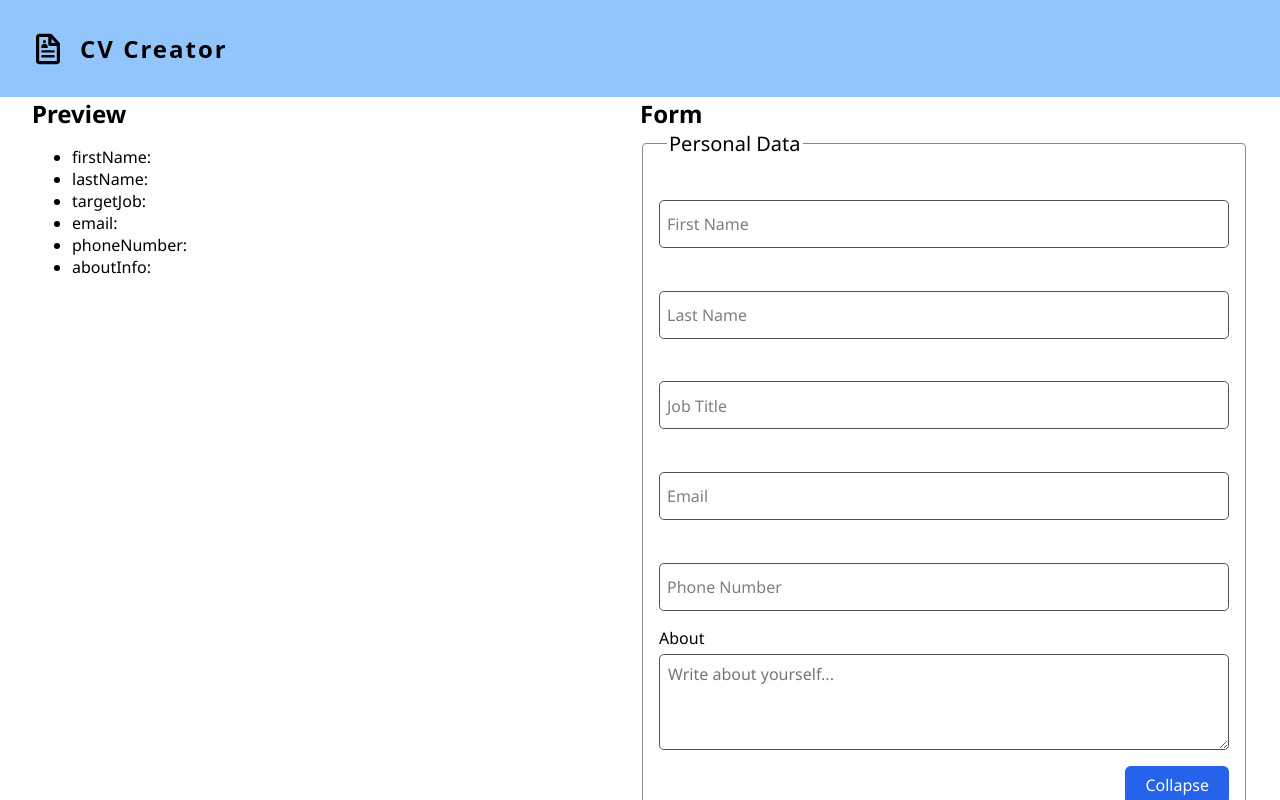
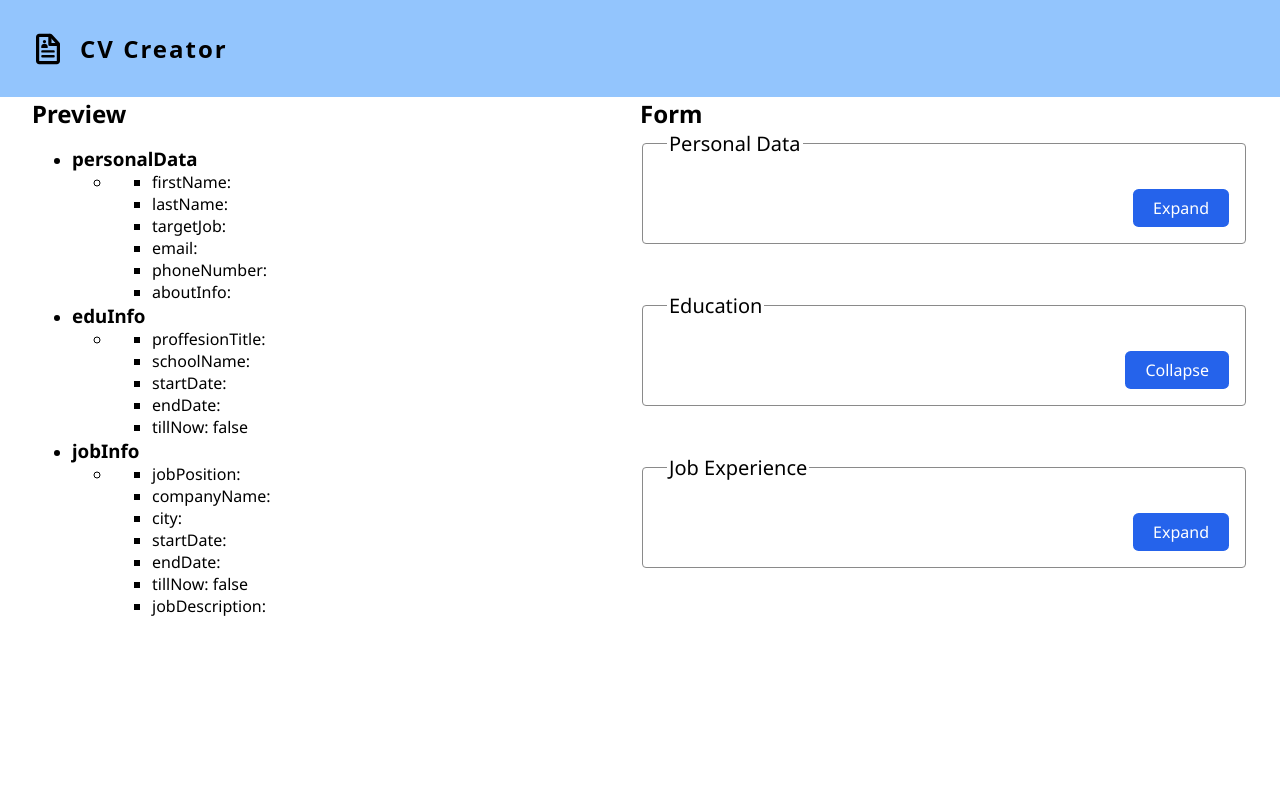
Before and after one commit to mmareqq/cv-creator, a React (Vite) app: page / in a window 1280 px wide. Both pictures are taken after a click on the button "Start". Shown: the top 800 px of the page. Built offline with nearby package versions, Linux system fonts and the light colour scheme; a web font is replaced by a local one.

Commit message:
Update inputs structure to update all sections
- Change updateInput to set values from inputs properly
- Created better structure in preview

```diff
--- a/src/components/Form.jsx
+++ b/src/components/Form.jsx
@@ -1,6 +1,7 @@
 import '../styles/Form.css';
 import Input from './Input';
 import InputSection from './InputSection';
+import InputSegment from './InputSegment';
 
 function Form({ inputs, updateInput }) {
   const personalFields = [
@@ -8,11 +9,7 @@ function Form({ inputs, updateInput }) {
     { label: 'Last Name', id: 'lastName', maxLength: 50 },
     { label: 'Job Title', id: 'targetJob', maxLength: 30 },
     { label: 'Email', id: 'email', maxLength: 50, type: 'email' },
-    {
-      label: 'Phone Number',
-      id: 'phoneNumber',
-      maxLength: 20,
-    },
+    { label: 'Phone Number', id: 'phoneNumber', maxLength: 20 },
   ];
 
   const educationFields = [
@@ -24,21 +21,22 @@ function Form({ inputs, updateInput }) {
       { label: 'Till now', id: 'isEnded', type: 'checkbox' },
     ],
   ];
-
   return (
     <>
       <div>
         <h2>Form</h2>
         <form className='form'>
-          <InputSection legend='Personal Data'>
+          <InputSection defaultOpened={false} legend='Personal Data'>
             {personalFields.map(({ label, id, maxLength, type = 'text' }) => (
               <Input
                 key={id}
                 label={label}
                 id={id}
                 updateInput={updateInput}
-                className={inputs[id] ? 'input input--not-empty' : 'input'}
-                value={inputs[id]}
+                className={
+                  inputs.personalData[id] ? 'input input--not-empty' : 'input'
+                }
+                value={inputs.personalData[0][id]}
                 maxLength={maxLength}
                 type={type}
               />
@@ -60,9 +58,13 @@ function Form({ inputs, updateInput }) {
               ></textarea>
             </div>
           </InputSection>
-          <InputSection defaultOpened='false' legend='Education'></InputSection>
+          <InputSection legend='Education'>
+            {educationFields.map((fieldInfo) => {
+              <InputSegment></InputSegment>;
+            })}
+          </InputSection>
           <InputSection
-            defaultOpened='false'
+            defaultOpened={false}
             legend='Job Experience'
           ></InputSection>
         </form>
--- a/src/components/InputSection.jsx
+++ b/src/components/InputSection.jsx
@@ -7,6 +7,7 @@ function InputSection({
   ...props
 }) {
   const [isOpened, setIsOpened] = useState(defaultOpened);
+
   return (
     <fieldset className='fieldset' {...props}>
       <legend className='legend'>{legend}</legend>
--- /dev/null
+++ b/src/components/InputSegment.jsx
@@ -0,0 +1,22 @@
+import Input from './Input';
+function InputSegment({ fields, updateInput, inputs }) {
+  return (
+    <div className='inputs-segment'>
+      <h3 className=''>School / University</h3>
+      {fields.map(({ label, id, maxLength, type = 'text' }) => (
+        <Input
+          key={id}
+          label={label}
+          id={id}
+          updateInput={updateInput}
+          className={inputs[id] ? 'input input--not-empty' : 'input'}
+          value={inputs[id]}
+          maxLength={maxLength}
+          type={type}
+        />
+      ))}
+    </div>
+  );
+}
+
+export default InputSegment;
--- a/src/components/MainPage.jsx
+++ b/src/components/MainPage.jsx
@@ -5,16 +5,49 @@ import Form from './Form';
 
 function MainPage() {
   const [inputs, setInputs] = useState({
+    personalData: [
+      {
         firstName: '',
         lastName: '',
         targetJob: '',
         email: '',
         phoneNumber: '',
         aboutInfo: '',
+      },
+    ],
+    eduInfo: [
+      {
+        proffesionTitle: '',
+        schoolName: '',
+        startDate: '',
+        endDate: '',
+        tillNow: false,
+      },
+    ],
+    jobInfo: [
+      {
+        jobPosition: '',
+        companyName: '',
+        city: '',
+        startDate: '',
+        endDate: '',
+        tillNow: false,
+        jobDescription: '',
+      },
+    ],
   });
 
-  function updateInput(key, value) {
-    setInputs((prevInputs) => ({ ...prevInputs, [key]: value }));
+  function updateInput(section, field, value) {
+    setInputs((prevState) => {
+      if (section === 'personalData' && sectionIndex !== 0)
+        throw new Error('Index for section wrongly specified');
+      return {
+        ...prevState,
+        [section]: prevState[section].map((item) => {
+          item[field] !== undefined ? { ...item, [field]: value } : item;
+        }),
+      };
+    });
   }
   return (
     <main className='main'>
--- a/src/components/Preview.jsx
+++ b/src/components/Preview.jsx
@@ -1,14 +1,26 @@
 import '../styles/Preview.css';
 function Preview({ inputs }) {
-  const inputsArr = Object.entries(inputs);
   return (
     <>
       <div>
         <h2>Preview</h2>
         <ul>
-          {inputsArr.map(([key, value]) => (
-            <li key={key}>
-              {key}: {value || ''}
+          {Object.entries(inputs).map(([section, inputSection]) => (
+            <li key={section}>
+              <h3>{section}</h3>
+              <ul>
+                {inputSection.map((inputSegment, index) => (
+                  <li key={index}>
+                    <ul>
+                      {Object.entries(inputSegment).map(([key, value]) => (
+                        <li key={key}>
+                          {key}: {String(value)}
+                        </li>
+                      ))}
+                    </ul>
+                  </li>
+                ))}
+              </ul>
             </li>
           ))}
         </ul>
--- a/src/styles/Form.css
+++ b/src/styles/Form.css
@@ -6,16 +6,21 @@
 .fieldset {
   border-radius: 0.25rem;
   border: 1px solid #8a8a8a;
+  transition: 0.5s;
 }
 
 .fieldset__wrapper {
   display: grid;
   gap: 1rem;
   padding: 1rem;
+  transition: scale 0.2s;
+  scale: 1 1;
+  transform-origin: top;
 }
 
 .fieldset__wrapper:empty {
-  padding: 0;
+  height: 0;
+  scale: 1 0;
 }
 
 .fieldset {
--- a/src/styles/Input.css
+++ b/src/styles/Input.css
@@ -20,7 +20,7 @@
 
 label {
   font-family: var(--ff-sans);
-  opacity: 1;
+  opacity: 0.5;
   width: fit-content;
 }
 
```
Lines whose indentation alone changed are shown as unchanged.
